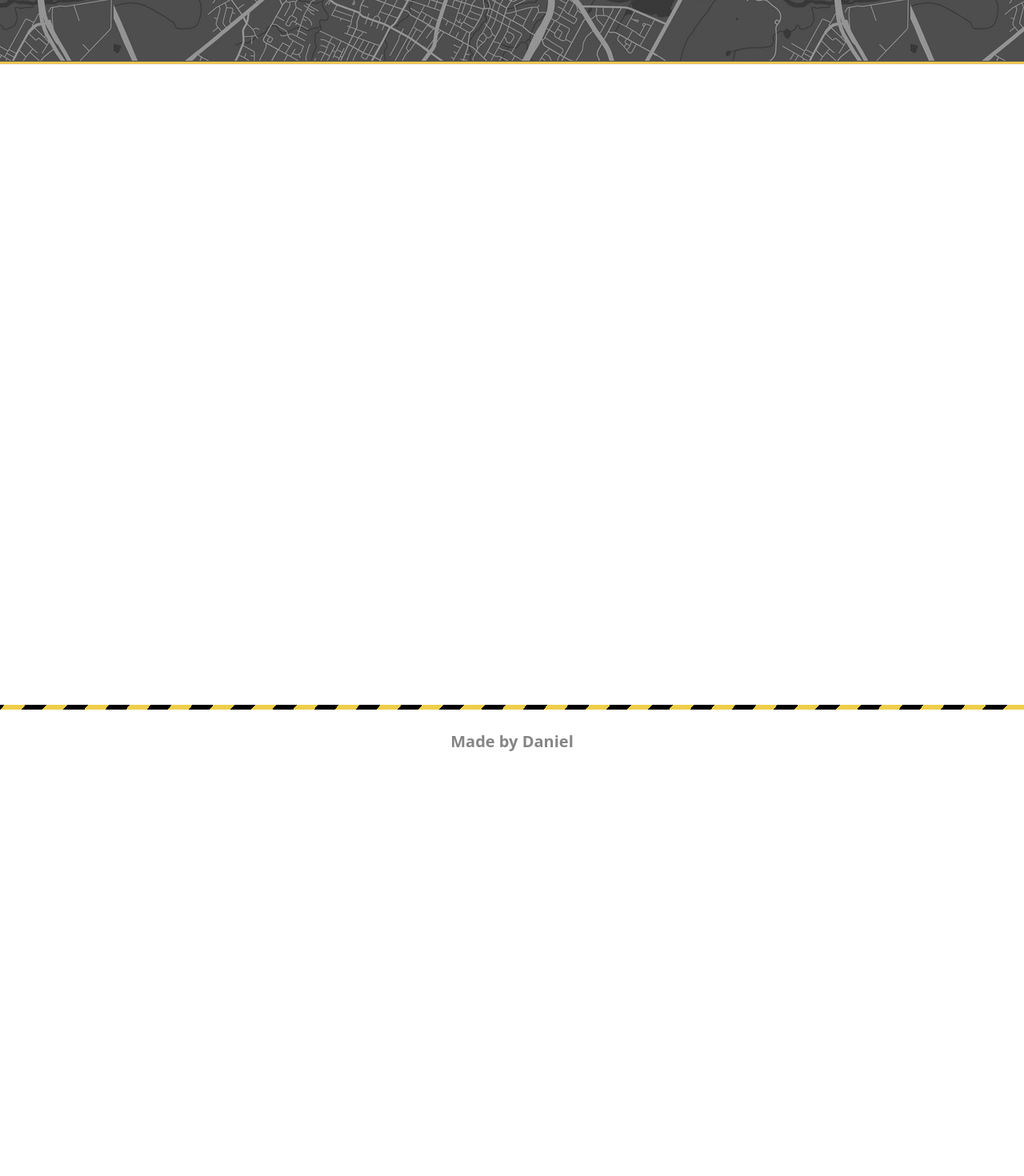
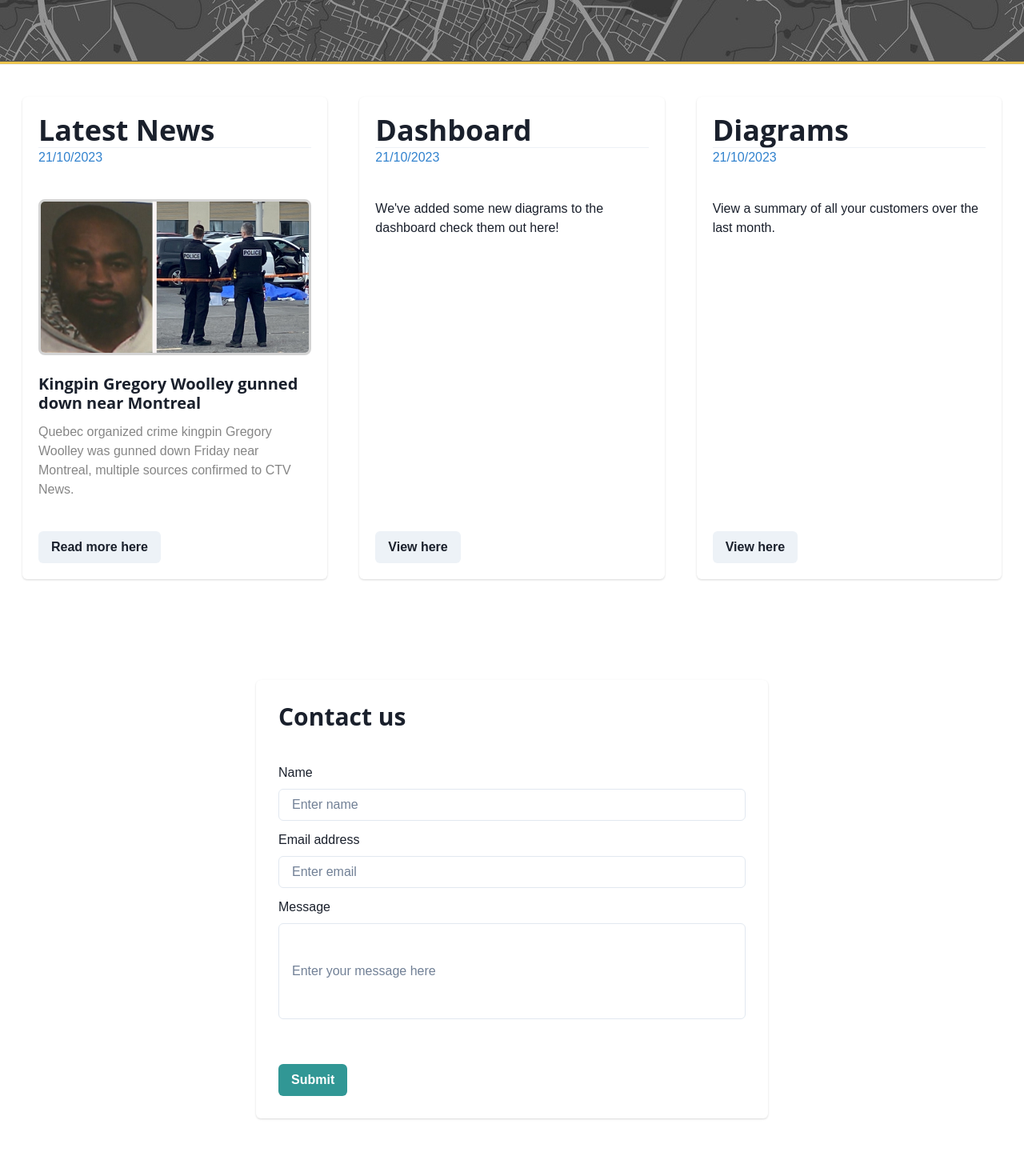
Before and after one commit to Fyz1408/crime-data-site, a React (Create React App) app: page / in a window 1280 px wide. Shown: the part 720-2190 px from the top of the page at 80% size. Before the commit the page ends 1687 px from the top, so only its background shows below. Built offline with nearby package versions, Linux system fonts and the light colour scheme.

Commit message:
Style(Frontpage) Changed the styling of the frontpage

```diff
--- a/src/pages/Frontpage.tsx
+++ b/src/pages/Frontpage.tsx
@@ -1,8 +1,31 @@
-import React from "react";
-import {Box, Button, Center, Divider, Flex, Heading} from "@chakra-ui/react";
-import './styling/FrontpageStyles.scss'
+import React, {useState} from "react";
+import {
+  Box,
+  Button,
+  Card,
+  CardBody,
+  CardFooter,
+  CardHeader,
+  Center,
+  Divider,
+  Flex,
+  FormControl,
+  FormLabel,
+  Heading,
+  Image,
+  Input,
+  SimpleGrid,
+  Stack,
+  Text, useColorModeValue
+} from "@chakra-ui/react";
+import news from "../images/news.jpg";
+import './styling/FrontpageStyles.scss';
 
 function Frontpage() {
+  function getTodaysDate() {
+    const date = new Date();
+    return `${date.getDate()}/${date.getMonth()}/${date.getFullYear()}`;
+  }
 
   return (
     <>
@@ -10,7 +33,15 @@
         <Center w='100%' flexDir='column'>
           <Heading size='4xl' color='white'> Crime Analysis</Heading>
           <Heading size='md' color='white'> Welcome to the official USA Crime Analysis website</Heading>
-          <Button backgroundColor='#ebc34d' textColor='black' variant='solid' mt={5} className='crimeBtn'>
+          <Button
+            className='crimeBtn'
+            backgroundColor='#ebc34d'
+            textColor='black'
+            variant='solid'
+            mt={5}
+            as={'a'}
+            href={'/dashboard'}
+          >
             Go to dashboard
           </Button>
         </Center>
@@ -25,8 +56,94 @@
         />
       </Flex>
       <Divider/>
+      <SimpleGrid minChildWidth='320px' spacing='40px' mt={10} mr={7} ml={7}>
+        <Card>
+          <CardHeader>
+            <Heading size='xl'> Latest News </Heading>
+            <Divider/>
+            <Text color={useColorModeValue('blue.500', 'blue.300')} fontSize='medium'>
+              {getTodaysDate()}
+            </Text>
+          </CardHeader>
+          <CardBody>
+            <Image
+              border='solid lightgray'
+              src={news}
+              alt='Organized crime kingpin Gregory Woolley gunned down near Montreal'
+              borderRadius='lg'
+            />
+            <Stack mt='6' spacing='3'>
+              <Heading size='md'> Kingpin Gregory Woolley gunned down near Montreal</Heading>
+              <Text color={useColorModeValue('blackAlpha.600', 'gray.400')} fontSize='medium'>
+                Quebec organized crime kingpin Gregory Woolley was gunned down Friday near Montreal, multiple sources
+                confirmed to CTV News.
+              </Text>
+            </Stack>
+          </CardBody>
+          <CardFooter>
+            <Button>Read more here</Button>
+          </CardFooter>
+        </Card>
+        <Card>
+          <CardHeader>
+            <Heading size='xl'> Dashboard </Heading>
+            <Divider/>
+            <Text color={useColorModeValue('blue.500', 'blue.300')} fontSize='medium'>
+              {getTodaysDate()}
+            </Text>
+          </CardHeader>
+          <CardBody>
+            <Text> We've added some new diagrams to the dashboard check them out here!</Text>
+          </CardBody>
+          <CardFooter>
+            <Button>View here</Button>
+          </CardFooter>
+        </Card>
+        <Card>
+          <CardHeader>
+            <Heading size='xl'> Diagrams </Heading>
+            <Divider/>
+            <Text color={useColorModeValue('blue.500', 'blue.300')} fontSize='medium'>
+              {getTodaysDate()}
+            </Text>
+          </CardHeader>
+          <CardBody>
+            <Text>View a summary of all your customers over the last month.</Text>
+          </CardBody>
+          <CardFooter>
+            <Button>View here</Button>
+          </CardFooter>
+        </Card>
+      </SimpleGrid>
       <Flex h='100vh'>
+        <Center w='100%'>
+          <Card w='50%' h='auto' p={2}>
+            <FormControl>
+              <CardHeader>
+                <Heading size='lg'> Contact us </Heading>
+              </CardHeader>
+              <CardBody>
+                <FormLabel>Name</FormLabel>
+                <Input type='text' placeholder='Enter name'/>
 
+                <FormLabel mt={3}>Email address</FormLabel>
+                <Input type='email' placeholder='Enter email'/>
+
+                <FormLabel mt={3}> Message </FormLabel>
+                <Input type='text' minH='15vh' placeholder='Enter your message here'/>
+              </CardBody>
+              <CardFooter>
+                <Button
+                  mt={4}
+                  colorScheme='teal'
+                  type='submit'
+                >
+                  Submit
+                </Button>
+              </CardFooter>
+            </FormControl>
+          </Card>
+        </Center>
       </Flex>
     </>
   );
```
Also changed, not shown: src/images/news.jpg (added).
